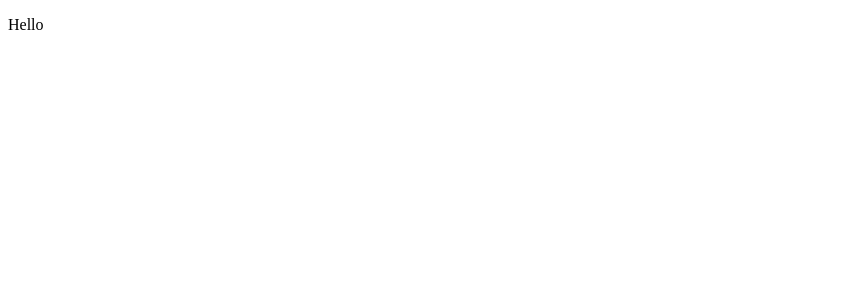
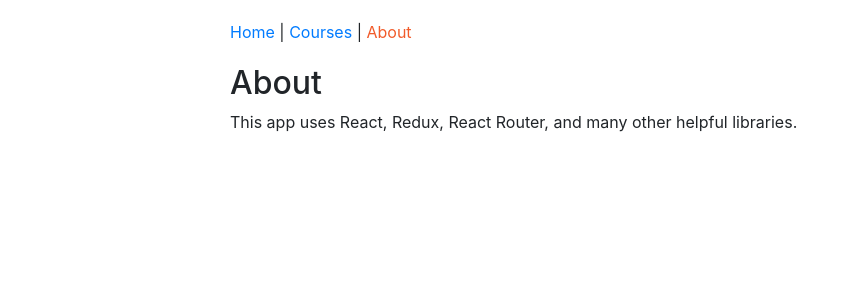
Before and after one commit to benhulan/react-redux-pluralsight, a React app: page /about in a window 1280 px wide. Shown: the top 300 px of the page, without its empty margins (0-850 px from the left). Built offline with nearby package versions, Linux system fonts and the light colour scheme.

Commit message:
Has initial app setup (module 5)

```diff
--- /dev/null
+++ b/src/components/App.js
@@ -0,0 +1,23 @@
+import React from "react";
+import { Route, Switch } from "react-router-dom";
+import HomePage from "./home/HomePage";
+import AboutPage from "./about/AboutPage";
+import Header from "./common/Header";
+import PageNotFound from "./PageNotFound";
+import CoursesPage from "./courses/CoursesPage";
+
+function App() {
+  return (
+    <div className="container-fluid">
+      <Header />
+      <Switch>
+        <Route exact path="/" component={HomePage} />
+        <Route path="/about" component={AboutPage} />
+        <Route path="/courses" component={CoursesPage} />
+        <Route component={PageNotFound} />
+      </Switch>
+    </div>
+  );
+}
+
+export default App;
--- /dev/null
+++ b/src/components/PageNotFound.js
@@ -0,0 +1,5 @@
+import React from "react";
+
+const PageNotFound = () => <h1>Oops! Page not found.</h1>;
+
+export default PageNotFound;
--- /dev/null
+++ b/src/components/about/AboutPage.js
@@ -0,0 +1,13 @@
+import React from "react";
+
+const AboutPage = () => (
+  <div>
+    <h2>About</h2>
+    <p>
+      This app uses React, Redux, React Router, and many other helpful
+      libraries.
+    </p>
+  </div>
+);
+
+export default AboutPage;
--- /dev/null
+++ b/src/components/common/Header.js
@@ -0,0 +1,23 @@
+import React from "react";
+import { NavLink } from "react-router-dom";
+
+const Header = () => {
+  const activeStyle = { color: "#F15B2A" };
+  return (
+    <nav>
+      <NavLink to="/" activeStyle={activeStyle} exact>
+        Home
+      </NavLink>
+      {" | "}
+      <NavLink to="/courses" activeStyle={activeStyle}>
+        Courses
+      </NavLink>
+      {" | "}
+      <NavLink to="/about" activeStyle={activeStyle}>
+        About
+      </NavLink>
+    </nav>
+  );
+};
+
+export default Header;
--- /dev/null
+++ b/src/components/courses/CoursesPage.js
@@ -0,0 +1,9 @@
+import React from "react";
+
+class CoursesPage extends React.Component {
+  render() {
+    return <h2>Courses</h2>;
+  }
+}
+
+export default CoursesPage;
--- /dev/null
+++ b/src/components/home/HomePage.js
@@ -0,0 +1,14 @@
+import React from "react";
+import { Link } from "react-router-dom";
+
+const HomePage = () => (
+  <div className="jumbotron">
+    <h1>Pluralsight Administration</h1>
+    <p>React, Redux and React Router for ultra-responsive web apps.</p>
+    <Link to="about" className="btn btn-primary btn-lg">
+      Learn more
+    </Link>
+  </div>
+);
+
+export default HomePage;
--- /dev/null
+++ b/src/index.css
@@ -0,0 +1,8 @@
+#app {
+  max-width: 850px;
+  margin: 0 auto;
+}
+
+nav {
+  padding: 20px 0 20px 0;
+}
--- a/src/index.html
+++ b/src/index.html
@@ -1,9 +1,10 @@
 <!DOCTYPE html>
-<html>
+<html lang="en">
   <head>
     <meta charset="utf-8" />
     <title>Pluralsight Redux</title>
   </head>
+
   <body>
     <div id="app"></div>
   </body>
--- a/src/index.js
+++ b/src/index.js
@@ -1,8 +1,13 @@
 import React from "react";
 import { render } from "react-dom";
+import { BrowserRouter as Router } from "react-router-dom";
+import "bootstrap/dist/css/bootstrap.min.css";
+import App from "./components/App";
+import "./index.css";
 
-function Hello() {
-  return <p>Hello</p>;
-}
-
-render(<Hello />, document.getElementById("app"));
+render(
+  <Router>
+    <App />
+  </Router>,
+  document.getElementById("app")
+);
--- a/webpack.config.dev.js
+++ b/webpack.config.dev.js
@@ -37,7 +37,6 @@
       },
       {
         test: /(\.css)$/,
-        exclude: /node_modules/,
         use: ["style-loader", "css-loader"]
       }
     ]
```
